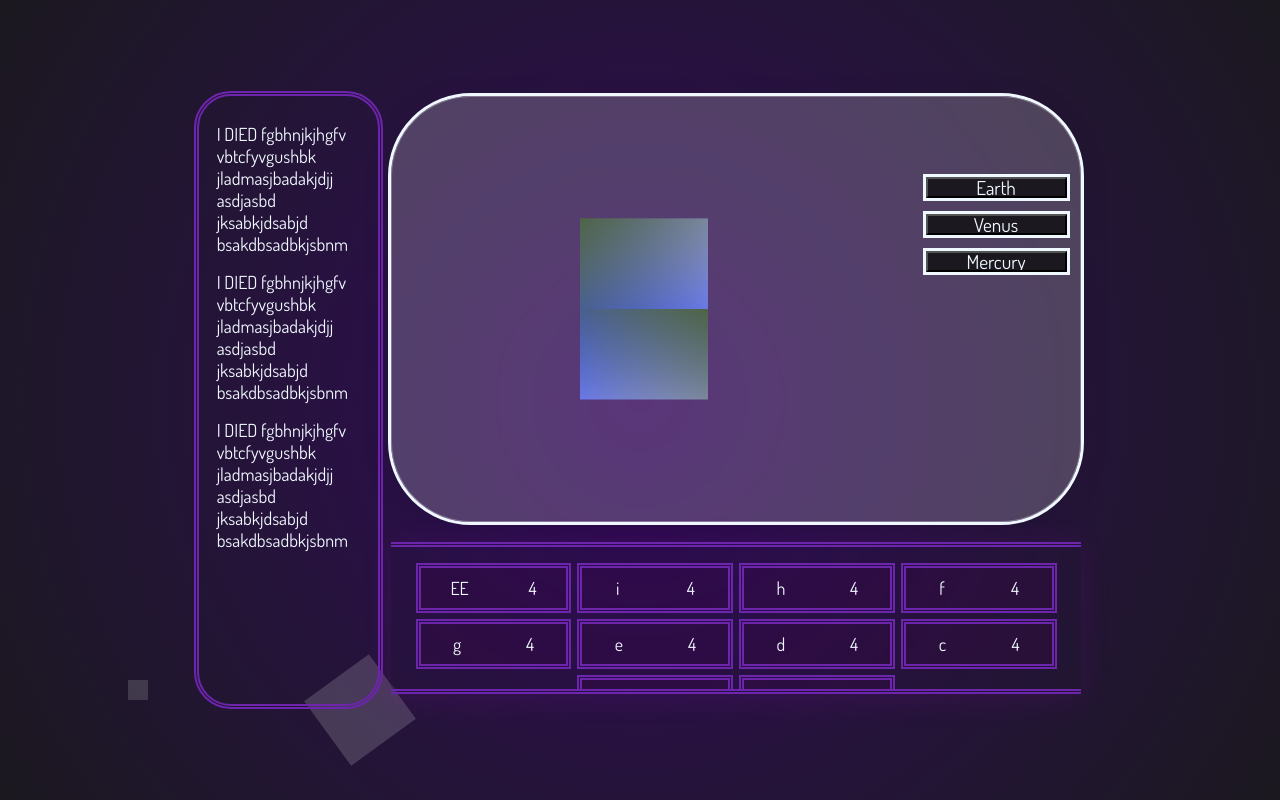
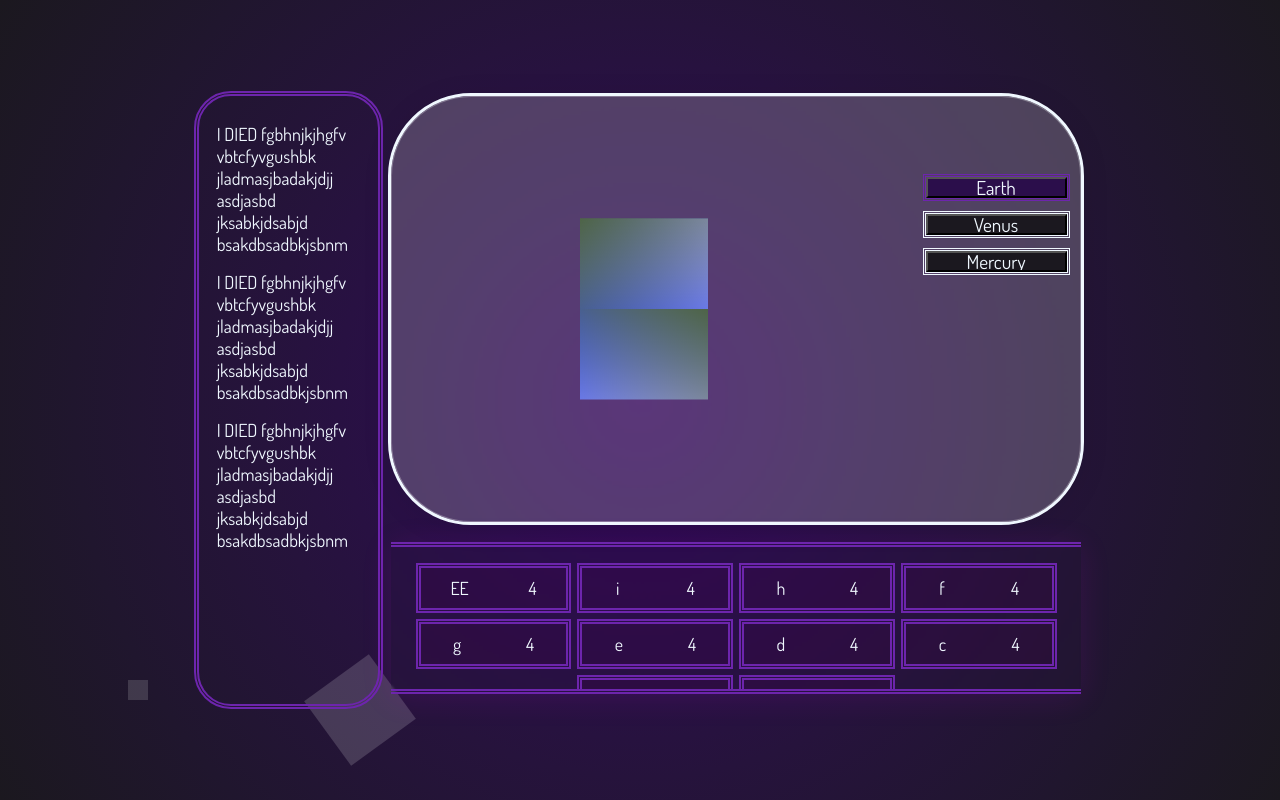
Before and after one commit to Patbob123/indigenousenglish, a website: page index.html in a window 1280 px wide. Drawn offline with nearby package versions, Linux system fonts and the light colour scheme.

Commit message:
change nav

```diff
--- a/public/css/inventory.css
+++ b/public/css/inventory.css
@@ -29,7 +29,7 @@
     width: 22.5%;
     height: 40%;
     background: rgba(66, 2, 71, 0.2);
-    outline: thick double hsl(272, 65%, 41%);
+    outline: thick double #6d25ad;
     /* outline-style: solid; */
 }
 .invName{
--- a/public/css/navigation.css
+++ b/public/css/navigation.css
@@ -25,12 +25,14 @@
     overflow:hidden;
     width: 100%;
     height: 8%;
-    outline-style: solid;
+    outline: double;
     background-color: #1b181f;
 
     font-size: larger;
 }
 
 .selectedPlanet {
-    background-color: #1b181f;
+    background-color: #2b0e4b;
+    outline-color: #6d25ad;
+    animation: transition 2s linear;
 }
--- a/public/scripts/eventLog.js
+++ b/public/scripts/eventLog.js
@@ -39,7 +39,7 @@ var EventLog = {
 	},
 
     printEvent: function(t) {
-		console.log(t)
+		// console.log(t)
 		let text = $('<div>').addClass('eventTxt').css('opacity', '0').text(t).prependTo('div#eventlog');
 		text.animate({opacity: 1}, 1000, 'linear', function() {
 			EventLog.clearHidden();
@@ -48,7 +48,7 @@ var EventLog = {
 
 	clearHidden: function() {
 		let bottom = $('#eventlog').position().top + $('#eventlog').outerHeight(true);;
-		console.log(bottom)
+		// console.log(bottom)
 		$('.eventTxt').each(function() {
 
 			if($(this).position().top > bottom){
--- a/public/scripts/navigation.js
+++ b/public/scripts/navigation.js
@@ -33,7 +33,7 @@ var Navigation = {
             id: 'navigation'
         });
 
-        sm.set('planets.curPlanet', 0);
+        sm.set('planets.curPlanet', -1);
         sm.set('planets.unlocked', -1);
         sm.unlockPlanet(true);
         sm.unlockPlanet(false);
@@ -60,11 +60,16 @@ var Navigation = {
     },
 
     changePlanet: function(e) {
+        let newPlanetIndex = typeof e == "number" ? e : e.currentTarget.getAttribute('index');
+        if(newPlanetIndex == sm.get('planets.curPlanet')) return;
+
+        if(sm.get('planets.curPlanet') != -1)
         $('#nav' + Navigation.planetList[sm.get('planets.curPlanet')].Name)[0].classList.remove('selectedPlanet')
 
-        let newPlanetIndex = typeof e == "number" ? e : e.currentTarget.getAttribute('index');
         sm.set('planets.curPlanet', newPlanetIndex);
         $('#nav' + Navigation.planetList[sm.get('planets.curPlanet')].Name).addClass('selectedPlanet')
+
+        Planet.createPlanet(0)
         // Planet.changePlanet
     }
 }
--- a/public/scripts/planet.js
+++ b/public/scripts/planet.js
@@ -13,7 +13,7 @@ var Planet = {
 		this.planet.prependTo('div#main')
 	},
 	createPlanet: function (index) {
-		console.log()
+		$('.planetModel').remove()
 		let planetModel = $('<div>').addClass('planetModel').attr({
 			style: "--size:" + Navigation.planetList[index]["Size"] + "vh;" +
 				"--halfsize:" + Navigation.planetList[index]["Size"] / 2 + "vh;"
@@ -31,5 +31,5 @@ var Planet = {
 		planetModel.append(sides);
 		this.menu.append(planetModel)
 
-	}
+	},
 }
```
